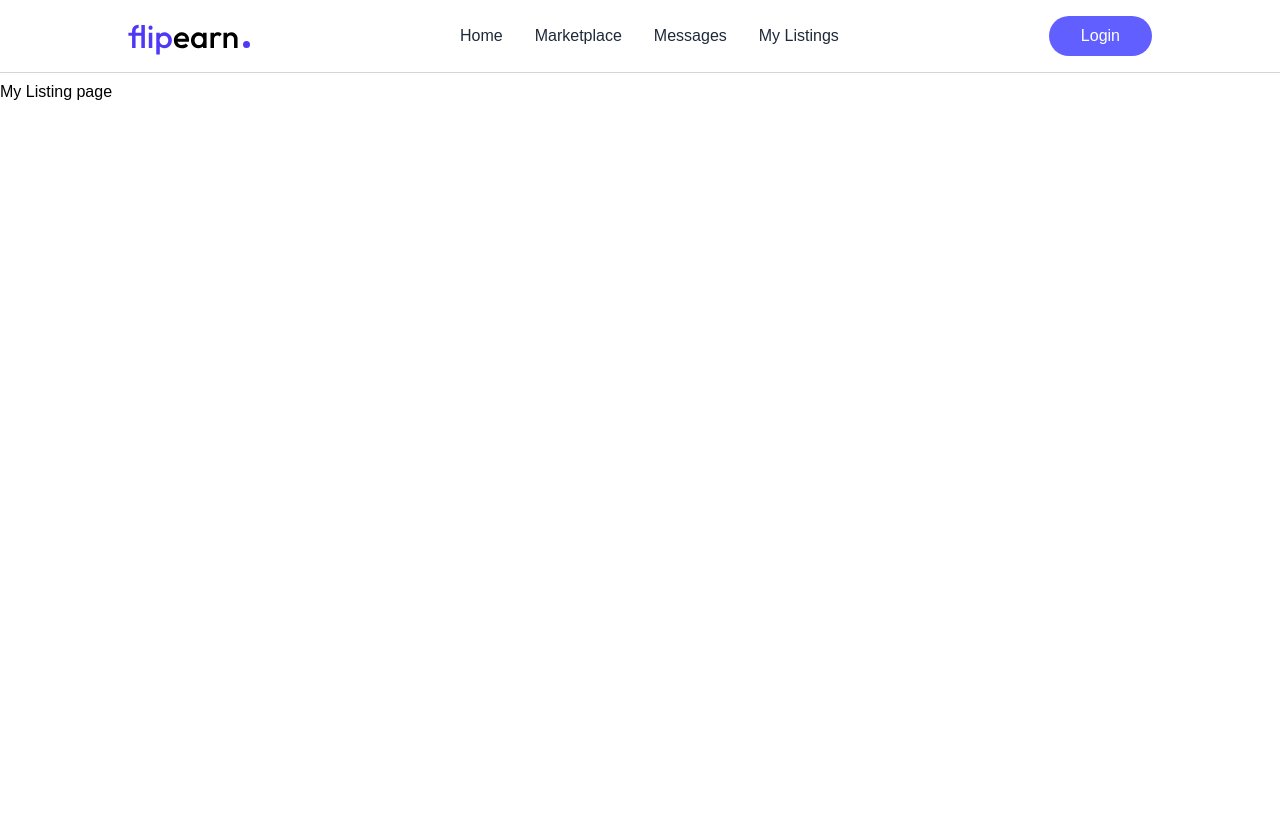
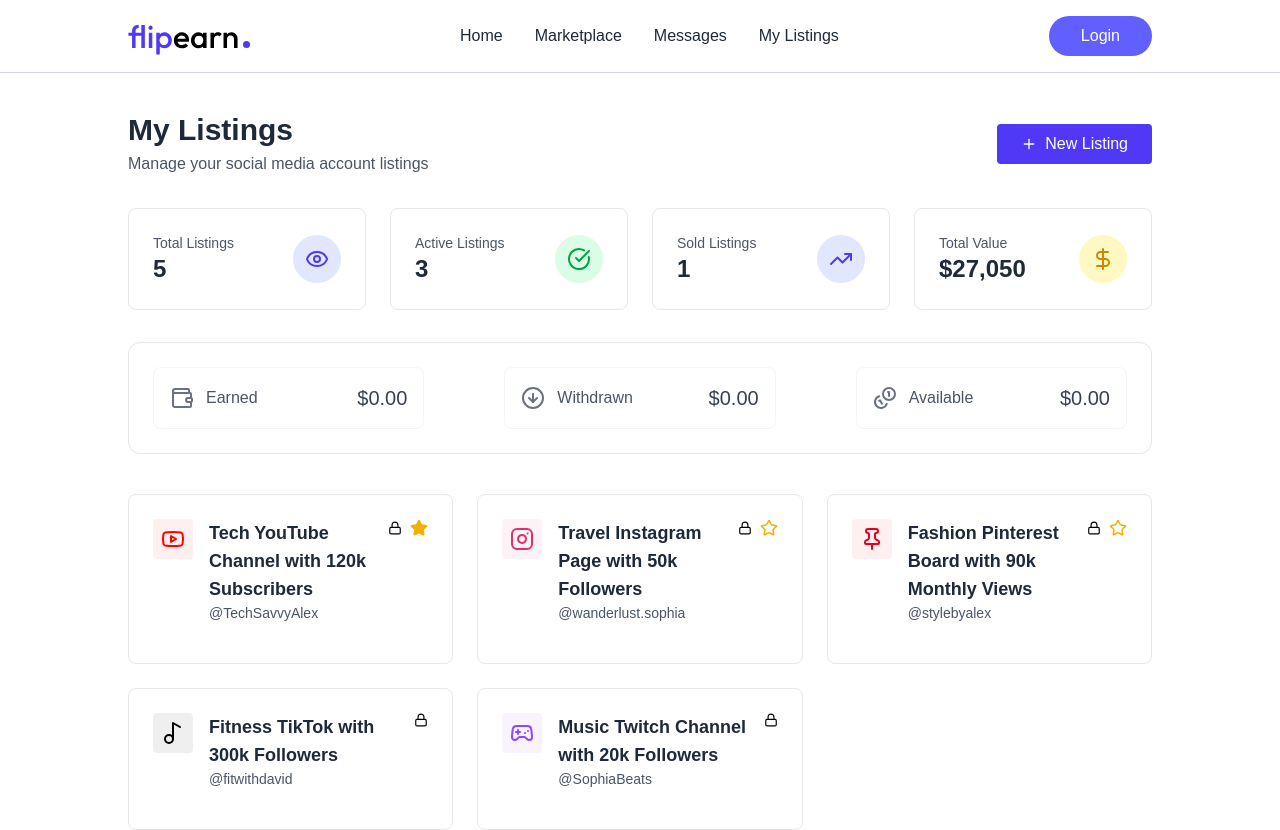
Before and after one commit to jahedripon9/Social-Media-Marketplace, a React (Vite) app in the folder client/: page /my-listing in a window 1280 px wide. Before the commit the page ends 800 px from the top, so only its background shows below. Built offline with nearby package versions, Linux system fonts and the light colour scheme; no server answers; a web font is replaced by a local one.

Commit message:
My Listing Updating

```diff
--- /dev/null
+++ b/client/src/components/StatCard.jsx
@@ -0,0 +1,27 @@
+import React from 'react'
+
+const StatCard = ({ title, value, icon, color }) => {
+
+    const colorMap = {
+        indigo: 'bg-indigo-100',
+        green: 'bg-green-100',
+        yellow: 'bg-yellow-100',
+    }
+
+    return (
+        <div className="bg-white rounded-lg border border-gray-200  p-6">
+            <div className="flex items-center justify-between">
+                <div className="">
+                    <p className='text-sm font-medium text-gray-600'>{title}</p>
+                    <p className="text-2xl font-bold text-gray-800">{value}</p>
+                </div>
+                <div className={`size-12 ${colorMap[color]} rounded-full flex items-center justify-center`}>
+                    {icon}
+                </div>
+            </div>
+
+        </div>
+    )
+}
+
+export default StatCard
--- a/client/src/pages/MyListing.jsx
+++ b/client/src/pages/MyListing.jsx
@@ -1,9 +1,120 @@
+import { ArrowDownCircleIcon, CheckCircle, CoinsIcon, DollarSign, Eye, Lock, Plus, StarIcon, TrendingUp, WalletIcon } from 'lucide-react';
 import React from 'react'
+import { useSelector } from 'react-redux'
+import { useNavigate } from 'react-router-dom';
+import StatCard from '../components/StatCard';
+import { platformIcons } from '../assets/assets';
 
 const MyListing = () => {
+  const { userListings, balance } = useSelector((state) => state.listing)
+  const currency = import.meta.env.VITE_CURRENCY || '$';
+  const navigate = useNavigate();
+
+  const totalValue = userListings.reduce((sum, listing) => sum + (listing.price || 0), 0);
+  const activeListings = userListings.filter((listing) => listing.status === 'active').length;
+  const soldListings = userListings.filter((listing) => listing.status === 'sold').length;
+
+
   return (
-    <div>
-      <h1>My Listing page</h1>
+    <div className="px-6 md:px-16 lg:px-24 xl:px-32 pt-8">
+      {/* Header */}
+      <div className="flex flex-col md:flex-row justify-between items-start md:items-center mb-8">
+        <div className="div">
+          <h1 className="text-3xl font-bold text-gray-800">My Listings</h1>
+          <p className="text-gray-600 mt-1">Manage your social media account listings</p>
+        </div>
+        <button onClick={() => navigate('/create-listing')} className='bg-indigo-600 hover:bg-indigo-700 text-white px-6 py-2 rounded font-medium flex items-center space-x-2 mt-4 md:mt-0'>
+          <Plus className="size-4" />
+          <span>New Listing</span>
+        </button>
+      </div>
+      {/* Stats */}
+      <div className="grid grid-cols-1 md:grid-cols-4 gap-6 mb-8">
+        <StatCard title='Total Listings' value={userListings.length} icon={<Eye className="size-6 text-indigo-600" />} color='indigo' />
+
+        <StatCard title='Active Listings' value={activeListings} icon={<CheckCircle className="size-6 text-green-600" />} color='green' />
+
+        <StatCard title='Sold Listings' value={soldListings} icon={<TrendingUp className="size-6 text-indigo-600" />} color='indigo' />
+
+        <StatCard title='Total Value' value={`${currency}${totalValue.toLocaleString()}`} icon={<DollarSign className="size-6 text-yellow-600" />} color='yellow' />
+      </div>
+
+      {/* Balance Section */}
+
+      <div className="flex flex-col sm:flex-row justify-between gap-4 xl:gap-20 p-6 mb-10 bg-white rounded-xl border border-gray-200">
+        {[
+          { label: 'Earned', value: balance.earned, icon: WalletIcon },
+          { label: 'Withdrawn', value: balance.withdrawn, icon: ArrowDownCircleIcon },
+          { label: 'Available', value: balance.available, icon: CoinsIcon },
+        ].map((item, index) => (
+          <div key={index} className="flex flex-1 items-center justify-between p-4 rounded-lg border border-gray-100 cursor-pointer">
+            <div className="flex items-center gap-3">
+              <item.icon className='text-gray-500 w-6 h-6' />
+              <span className='font-medium text-gray-600'>{item.label}</span>
+            </div>
+            <span className='text-xl font-medium text-gray-700'>
+              {currency}
+              {item.value.toFixed(2)}</span>
+          </div>
+        ))}
+      </div>
+
+      {/*Listings */}
+
+      {userListings.length === 0 ? (
+        <div className="bg-white rounded-lg border border-gray-200 p-16 text-center">
+          <div className="w-16 h-16 bg-gray-100 rounded-full flex items-center justify-center mx-auto mb-4">
+            <Plus className='w-8 h-8 text-gray-400' />
+          </div>
+          <h3 className='text-xl font-medium text-gray-800 mb-2'>No listings yet</h3>
+          <p className='text-gray-600 mb-6'>Start by creating your first listing</p>
+          <button onClick={() => navigate("/create-listing")} className='bg-indigo-600 hover:bg-indigo-700 text-white px-6 py-2 rounded-lg font-medium'>Create First Listing</button>
+        </div>
+      ) :
+        (
+          <div className="grid grid-cols-1 md:grid-cols-2 lg:grid-cols-3 gap-6">
+            {userListings.map((listing) => (
+              <div key={listing.id} className="bg-white rounded-lg border border-gray-200 hover:shadow-lg shadow-gray-200/70 transition-shadow">
+                <div className="p-6">
+                  <div className="flex items-start gap-4 justify-between mb-4">
+                    {platformIcons[listing.platform]}
+                    <div className="flex-1">
+                      <div className='flex justify-between items-start'>
+                        <h3 className='text-lg font-semibold text-gray-800'>{listing.title}</h3>
+                        <div className='flex items-center gap-2'>
+                          <div className='relative group'>
+                            <Lock size={14} />
+                            <div className="invisible group-hover:visible absolute right-0 top-0 pt-4.5 z-10">
+                              <div className="bg-white text-gray-600 text-xs rounded border border-gray-200 p-2 px-3">
+                                {!listing.isCredentialSubmitted && (
+                                  <>
+                                    <button className='flex items-center gap-2 text-nowrap'>Add Credentials</button>
+                                    <hr className='border-gray-200 my-2' />
+                                  </>
+                                )}
+                                <button className='text-nowrap'>Status : {" "}<span className={listing.isCredentialSubmitted ? listing.isCredentialVerified ? listing.isCredentialChanged ? "text-green-600" : "text-indigo-600" : "text-slate-600" : "text-red-600"
+
+                                }>
+                                  {listing.isCredentialSubmitted ? listing.isCredentialVerified ? listing.isCredentialChanged ? "Changed" : "Verified" : "Submitted" : "Not Submitted"}</span></button>
+                              </div>
+                            </div>
+                          </div>
+                          {listing.status === "active" && (
+                            <StarIcon size={18} className={`text-yellow-500 cursor-pointer ${listing.featured && "fill-yellow-500"}`} />
+                          )}
+                        </div>
+                      </div>
+                      <p className='text-sm text-gray-600'><span>@{listing.username}</span></p>
+                    </div>
+                  </div>
+                </div>
+              </div>
+            ))}
+
+          </div>
+        )
+      }
+
     </div>
   )
 }
--- a/client/src/pages/messages.jsx
+++ b/client/src/pages/messages.jsx
@@ -94,13 +94,13 @@
                 <button onClick={() => handleOpenChat(chat)}
                   key={chat.id} className='w-full p-4 hover:bg-gray-50 transition-colors text-left'>
                   <div className="flex items-center space-x-4">
-                    <div className="flex-shrink-0">
+                    <div className="shrink-0">
                       <img src={chatUser?.image} alt={chatUser?.name} className="w-10 h-10 rounded-lg object-cover" />
                     </div>
                     <div className="flex-1 min-w-0">
                       <div className="flex items-center justify-between mb-1">
                         <h3 className='font-semibold text-gray-800 truncate'>{chat.listing?.title}</h3>
-                        <span className='text-xs text-gray-500 flex-shrink-0 ml-2'>{formatTime(chat.updatedAt)}</span>
+                        <span className='text-xs text-gray-500 shrink-0 ml-2'>{formatTime(chat.updatedAt)}</span>
                       </div>
                       <p className="text-sm text-gray-600 truncate mb-1">{chatUser?.name}</p>
                       <p className={`text-sm truncate ${!chat.isLastMessageRead && chat.lastMessageSenderId !== user?.id ? 'text-indigo-600 font-medium' : 'text-gray-500'
```
